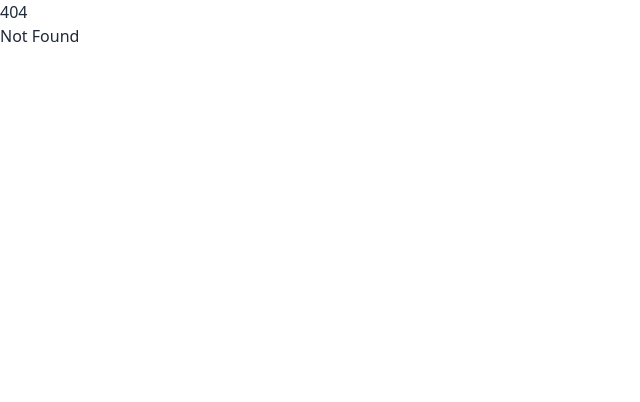
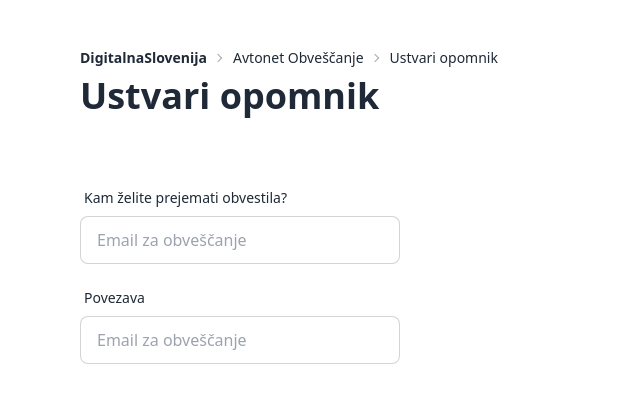
Before and after one commit to vidpesko/DigitalnaSlovenija, a SvelteKit app in the folder DigitalnaSlovenija/: page /avtonet-obvescanje/ustvari in a window 1280 px wide. Before the commit this address had no page. Shown: the top 402 px of the page, without its empty margins (0-640 px from the left). Built offline with nearby package versions, Linux system fonts and the light colour scheme.

Commit message:
Created ustvari page for avtonet-obvescanje

```diff
--- a/DigitalnaSlovenija/src/app.css
+++ b/DigitalnaSlovenija/src/app.css
@@ -5,6 +5,10 @@
 
 @layer components {
     .content-container {
-        @apply mx-auto max-w-[80rem];
+        @apply mx-auto max-w-[80rem] px-20;
+    }
+
+    .reminder-list-item:hover > .reminder-controls {
+        @apply flex;
     }
 }
--- a/DigitalnaSlovenija/src/lib/components/avtonet-obvescanje/RemindersListItem.svelte
+++ b/DigitalnaSlovenija/src/lib/components/avtonet-obvescanje/RemindersListItem.svelte
@@ -1,13 +1,17 @@
 <script>
-    import MaterialSymbolsAlarm from '~icons/material-symbols/alarm'
+    import MaterialSymbolsDeleteOutlineRounded from '~icons/material-symbols/delete-outline-rounded';
 
     let { url } = $props();
 </script>
 
-<div class="w-full border rounded mb-4 flex">
-<!-- Logo -->
+<div class="w-full border-[1.5px] transition hover:border-stone-500 rounded mb-4 py-2 px-1 flex justify-between reminder-list-item items-center">
+    <!-- Logo -->
 
-<!-- Filters -->
+    <!-- Filters -->
+    <p>{url}</p>
 
-<!-- Controls -->
+    <!-- Controls -->
+    <div class="reminder-controls hidden gap-x-2">
+        <button><MaterialSymbolsDeleteOutlineRounded class="text-red-500" /></button>
+    </div>
 </div>
--- a/DigitalnaSlovenija/src/routes/avtonet-obvescanje/+page.svelte
+++ b/DigitalnaSlovenija/src/routes/avtonet-obvescanje/+page.svelte
@@ -4,21 +4,32 @@
     import ReminderListItem from "$lib/components/avtonet-obvescanje/RemindersListItem.svelte";
 </script>
 
+
 <div class="content-container">
+    <!-- Navigation, title, description -->
+    <div class="breadcrumbs text-sm mt-10">
+        <ul>
+            <li><a href="/" class="font-semibold">DigitalnaSlovenija</a></li>
+            <li><a href=".">Avtonet Obveščanje</a></li>
+        </ul>
+    </div>
+    <h1 class="text-4xl font-semibold">Avtonet Obveščanje</h1>
+    <p>Spletna aplikacija za obveščanje o novih vozilih na avto.net-u, ki ustrezajo vašim kriterijom.</p>
+
     <!-- User / log in, add btn -->
-    <div class="flex w-full justify-between mt-48">
+    <div class="flex w-full items-center justify-between mt-16">
         <div class="">
             <p>Uporabnik:</p>
             <p class="font-semibold">vid@pesko.si</p>
         </div>
         <div class="">
-            <button class="btn btn-primary">Ustvari opomnik <MaterialSymbolsAlarm class="text-lg"/></button>
+            <a href="avtonet-obvescanje/ustvari" class="btn btn-primary">Ustvari opomnik <MaterialSymbolsAlarm class="text-lg"/></a>
         </div>
     </div>
     <div class="divider"></div>
     <!-- My reminders / log in -->
-    <div class="mt-10">
-        <h3 class="text-xl">Moji opomniki:</h3>
+    <div class="mt-4">
+        <h3 class="text-xl mb-2">Moji opomniki:</h3>
 
         <!-- IF logged in -->
         {#each Array(2) as i}
--- /dev/null
+++ b/DigitalnaSlovenija/src/routes/avtonet-obvescanje/ustvari/+page.svelte
@@ -0,0 +1,41 @@
+<script>
+    import MaterialSymbolsMailRounded from "~icons/material-symbols/mail-rounded";
+</script>
+
+<div class="content-container">
+    <!-- Navigation, title, description -->
+    <div class="breadcrumbs text-sm mt-10">
+        <ul>
+            <li><a href="/" class="font-semibold">DigitalnaSlovenija</a></li>
+            <li><a href=".">Avtonet Obveščanje</a></li>
+            <li>Ustvari opomnik</li>
+        </ul>
+    </div>
+    <h1 class="text-4xl font-semibold">Ustvari opomnik</h1>
+
+    <!-- Form -->
+    <form action="" class="mt-16">
+        <!-- Email -->
+        <label class="form-control w-full max-w-xs mb-4">
+            <div class="label">
+                <span class="label-text">Kam želite prejemati obvestila?</span>
+            </div>
+            <input
+                type="text"
+                placeholder="Email za obveščanje"
+                class="input input-bordered w-full max-w-xs"
+            />
+        </label>
+        <!-- Avtonet URL -->
+        <label class="form-control w-full max-w-xs">
+            <div class="label">
+                <span class="label-text">Povezava </span>
+            </div>
+            <input
+                type="text"
+                placeholder="Email za obveščanje"
+                class="input input-bordered w-full max-w-xs"
+            />
+        </label>
+    </form>
+</div>
```
